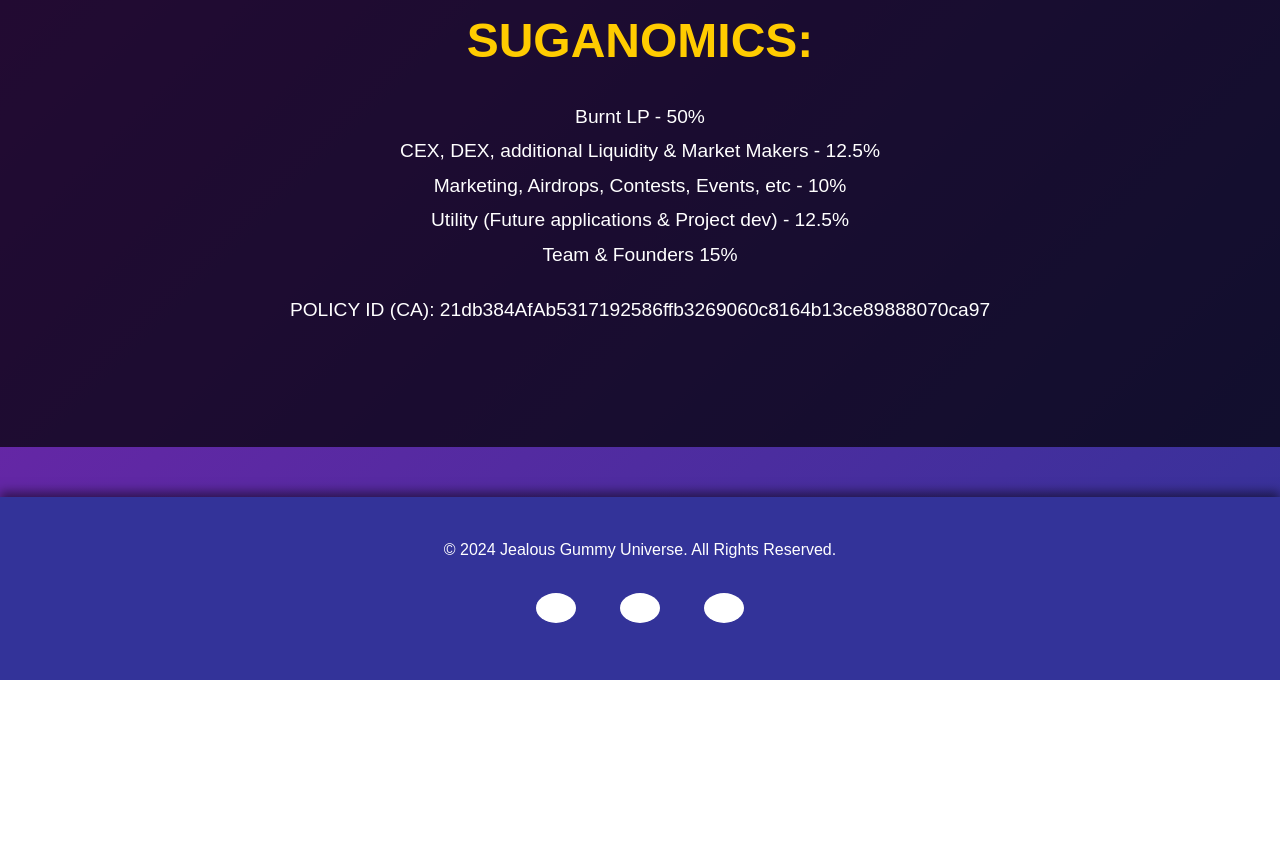
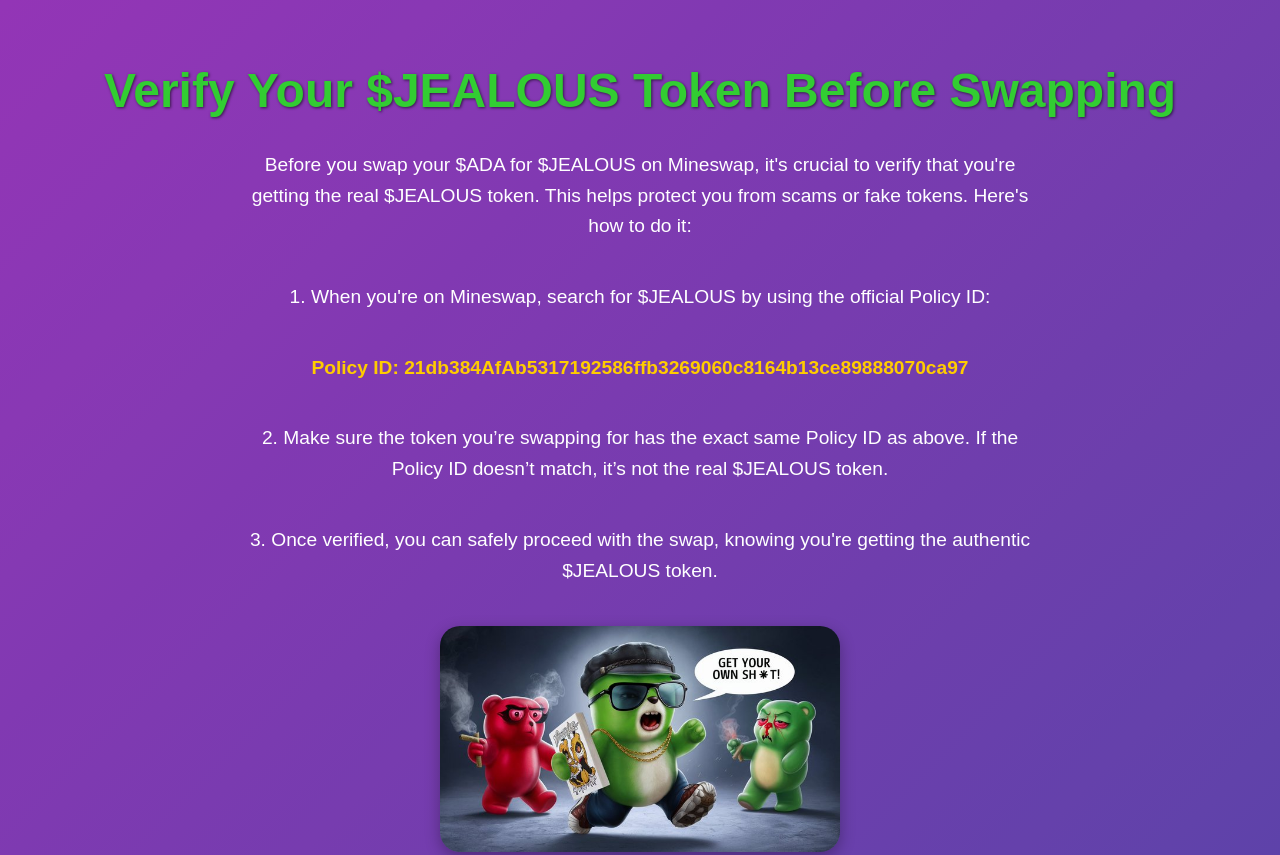
Before and after one commit to toerienray/JealousGummy, a plain HTML site: page index.html in a window 1280 px wide. Shown: the part 4288-5143 px from the top of the page. Before the commit the page ends 4968 px from the top, so only its background shows below. Drawn offline with Linux system fonts and the light colour scheme; grey boxes are pictures that could not be loaded.

Commit message:
Update index.html

```diff
--- a/index.html
+++ b/index.html
@@ -387,6 +387,8 @@
     <img src="image4.jfif" alt="Join Us">
 </section>
 
+    <!-- Mineswap section -->
+
 <section class="content-section" id="mineswap">
     <h2>Mineswap - Your Gateway to Seamless Swaps</h2>
     <p>Mineswap is da place where you can swap your Cardano tokens, like $ADA, for $JEALOUS or other compatible tokens. It's as easy as it gets. Follow these simple steps:</p>
@@ -396,6 +398,18 @@
     <p>4. Enter the amount of $ADA you want to swap, confirm da details, and complete the transaction.</p>
     <p>5. Congratulations! You've now swapped your $ADA for $JEALOUS, joining da ranks of the coolest Gummy holders in the universe!</p>
     <img src="image5.jfif" alt="Mineswap in Action">
+</section>
+
+<!-- New Token Verification Section -->
+
+<section class="content-section" id="token-verification">
+    <h2>Verify Your $JEALOUS Token Before Swapping</h2>
+    <p>Before you swap your $ADA for $JEALOUS on Mineswap, it's crucial to verify that you're getting the real $JEALOUS token. This helps protect you from scams or fake tokens. Here's how to do it:</p>
+    <p>1. When you're on Mineswap, search for $JEALOUS by using the official Policy ID:</p>
+    <p style="font-weight: bold; color: #ffcc00;">Policy ID: 21db384AfAb5317192586ffb3269060c8164b13ce89888070ca97</p>
+    <p>2. Make sure the token you’re swapping for has the exact same Policy ID as above. If the Policy ID doesn’t match, it’s not the real $JEALOUS token.</p>
+    <p>3. Once verified, you can safely proceed with the swap, knowing you're getting the authentic $JEALOUS token.</p>
+    <img src="image6.jfif" alt="Token Verification Process">
 </section>
 
 <section class="suganomics-section">
```
